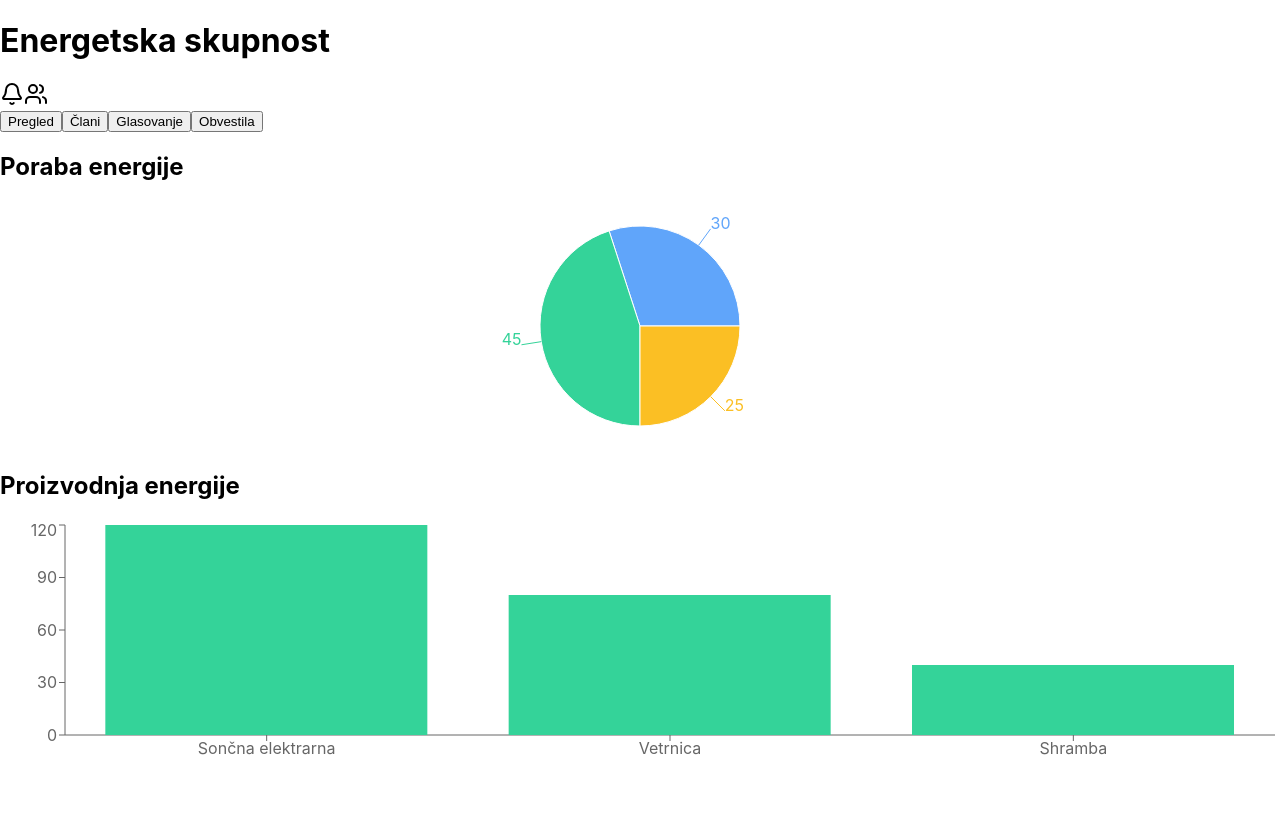
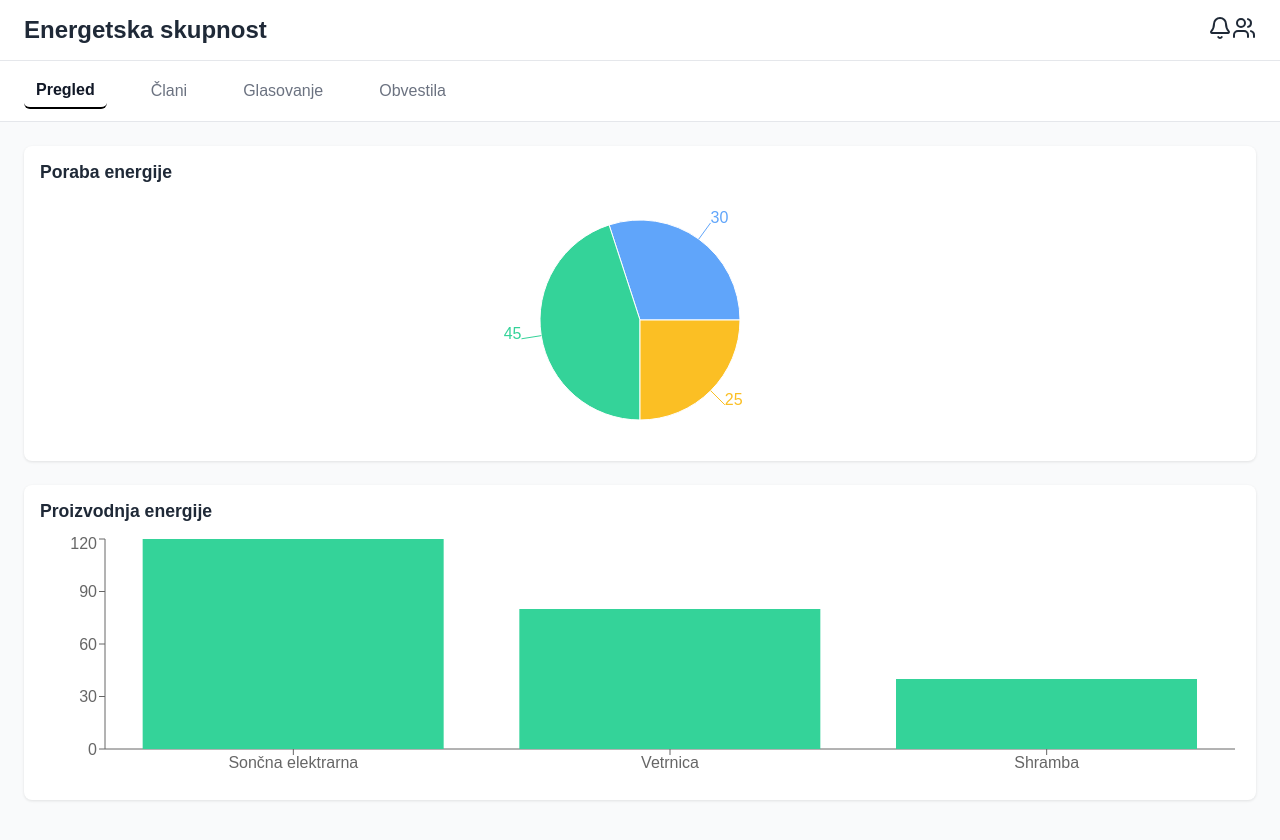
Before and after one commit to MBevc/eneskupnost, a React (Create React App) app: page / in a window 1280 px wide. Shown: the top 840 px of the page. Before the commit the page ends 800 px from the top, so only its background shows below. Built offline with nearby package versions, Linux system fonts and the light colour scheme.

Commit message:
react with css

```diff
--- a/src/App.css
+++ b/src/App.css
@@ -1,38 +1,109 @@
-.App {
-  text-align: center;
+/* Reset osnovnih margin/padding */
+body, h1, h2, h3, p, ul {
+  margin: 0;
+  padding: 0;
 }
 
-.App-logo {
-  height: 40vmin;
-  pointer-events: none;
+body {
+  font-family: Arial, sans-serif;
+  background-color: #f9fafb; /* svetlo siva */
+  color: #1f2937; /* temno siva */
 }
 
-@media (prefers-reduced-motion: no-preference) {
-  .App-logo {
-    animation: App-logo-spin infinite 20s linear;
-  }
+/* Header */
+header {
+  padding: 16px 24px;
+  border-bottom: 1px solid #e5e7eb;
+  background-color: #ffffff;
+  display: flex;
+  justify-content: space-between;
+  align-items: center;
 }
 
-.App-header {
-  background-color: #282c34;
-  min-height: 100vh;
-  display: flex;
-  flex-direction: column;
-  align-items: center;
-  justify-content: center;
-  font-size: calc(10px + 2vmin);
-  color: white;
+header h1 {
+  font-size: 1.5rem;
+  font-weight: bold;
 }
 
-.App-link {
-  color: #61dafb;
+/* Navigacija */
+nav {
+  display: flex;
+  gap: 24px;
+  padding: 12px 24px;
+  border-bottom: 1px solid #e5e7eb;
+  background-color: #ffffff;
 }
 
-@keyframes App-logo-spin {
-  from {
-    transform: rotate(0deg);
-  }
-  to {
-    transform: rotate(360deg);
-  }
+nav button {
+  background: none;
+  border: none;
+  padding-bottom: 8px;
+  cursor: pointer;
+  font-size: 1rem;
+  color: #6b7280; /* siva */
 }
+
+nav button.active {
+  border-bottom: 2px solid #000000;
+  font-weight: bold;
+  color: #111827;
+}
+
+/* Glavna vsebina */
+main {
+  padding: 24px;
+}
+
+/* Karte / sekcije */
+.card {
+  background-color: #ffffff;
+  padding: 16px;
+  border-radius: 8px;
+  box-shadow: 0 1px 3px rgba(0,0,0,0.1);
+  margin-bottom: 24px;
+}
+
+.card h2 {
+  font-size: 1.1rem;
+  margin-bottom: 12px;
+  font-weight: 600;
+}
+
+/* Seznami */
+ul {
+  list-style: none;
+}
+
+ul li {
+  margin-bottom: 8px;
+}
+
+/* Gumbi */
+button {
+  font-size: 0.9rem;
+  padding: 8px 12px;
+  border-radius: 6px;
+  cursor: pointer;
+}
+
+button.primary {
+  background-color: #3b82f6;
+  color: white;
+  border: none;
+}
+
+button.success {
+  background-color: #10b981;
+  color: white;
+  border: none;
+}
+
+button.danger {
+  background-color: #ef4444;
+  color: white;
+  border: none;
+}
+
+button + button {
+  margin-left: 8px;
+}
--- a/src/App.js
+++ b/src/App.js
@@ -1,4 +1,3 @@
-import logo from './logo.svg';
 import './App.css';
 import EnergetskaSkupnostApp from "./energetska_skupnost_ui";
 
--- a/src/energetska_skupnost_ui.jsx
+++ b/src/energetska_skupnost_ui.jsx
@@ -12,34 +12,30 @@ import {
   ResponsiveContainer,
 } from "recharts";
 import { Users, Bell, CheckSquare } from "lucide-react";
+import "./App.css";
 
 export default function EnergetskaSkupnostApp() {
   const [activeTab, setActiveTab] = useState("pregled");
-
   const COLORS = ["#60a5fa", "#34d399", "#fbbf24"];
 
   return (
-    <div className="min-h-screen bg-gray-50 text-gray-900">
+    <div>
       {/* Header */}
-      <header className="p-6 border-b bg-white flex justify-between items-center">
-        <h1 className="text-2xl font-bold">Energetska skupnost</h1>
-        <div className="flex gap-4">
+      <header>
+        <h1>Energetska skupnost</h1>
+        <div>
           <Bell />
           <Users />
         </div>
       </header>
 
-      {/* Navigacija zavihkov */}
-      <nav className="flex gap-6 px-6 py-3 border-b bg-white">
+      {/* Navigacija */}
+      <nav>
         {["pregled", "clani", "glasovanje", "obvestila"].map((tab) => (
           <button
             key={tab}
             onClick={() => setActiveTab(tab)}
-            className={`pb-2 border-b-2 ${
-              activeTab === tab
-                ? "border-black font-semibold"
-                : "border-transparent text-gray-500"
-            }`}
+            className={activeTab === tab ? "active" : ""}
           >
             {tab === "pregled" && "Pregled"}
             {tab === "clani" && "Člani"}
@@ -49,12 +45,12 @@ export default function EnergetskaSkupnostApp() {
         ))}
       </nav>
 
-      {/* Vsebina zavihkov */}
-      <main className="p-6">
+      {/* Vsebina */}
+      <main>
         {activeTab === "pregled" && (
-          <div className="grid grid-cols-1 md:grid-cols-2 gap-6">
-            <div className="bg-white p-4 rounded shadow">
-              <h2 className="text-lg font-semibold mb-2">Poraba energije</h2>
+          <div className="grid">
+            <div className="card">
+              <h2>Poraba energije</h2>
               <ResponsiveContainer width="100%" height={250}>
                 <PieChart>
                   <Pie
@@ -65,7 +61,7 @@ export default function EnergetskaSkupnostApp() {
                     label
                   >
                     {data.poraba.map((entry, index) => (
-                      <Cell key={`cell-${index}`} fill={COLORS[index]} />
+                      <Cell key={index} fill={COLORS[index]} />
                     ))}
                   </Pie>
                   <Tooltip />
@@ -73,8 +69,8 @@ export default function EnergetskaSkupnostApp() {
               </ResponsiveContainer>
             </div>
 
-            <div className="bg-white p-4 rounded shadow">
-              <h2 className="text-lg font-semibold mb-2">Proizvodnja energije</h2>
+            <div className="card">
+              <h2>Proizvodnja energije</h2>
               <ResponsiveContainer width="100%" height={250}>
                 <BarChart data={data.proizvodnja}>
                   <XAxis dataKey="name" />
@@ -88,42 +84,34 @@ export default function EnergetskaSkupnostApp() {
         )}
 
         {activeTab === "clani" && (
-          <div className="bg-white p-4 rounded shadow">
-            <h2 className="text-lg font-semibold flex items-center gap-2 mb-4">
-              <Users size={20} /> Člani skupnosti
-            </h2>
-            <ul className="space-y-2">
+          <div className="card">
+            <h2>Člani skupnosti</h2>
+            <ul>
               {data.clani.map((clan) => (
                 <li key={clan.id}>
                   {clan.ime} – delež: {clan.delez}
                 </li>
               ))}
             </ul>
-            <button className="mt-4 px-3 py-2 bg-blue-500 text-white rounded">
-              Dodaj člana
-            </button>
+            <button className="primary">Dodaj člana</button>
           </div>
         )}
 
         {activeTab === "glasovanje" && (
-          <div className="bg-white p-4 rounded shadow space-y-4">
-            <h2 className="text-lg font-semibold flex items-center gap-2 mb-4">
-              <CheckSquare size={20} /> Glasovanje
-            </h2>
+          <div className="card">
+            <h2>Glasovanje</h2>
             {data.glasovanja.map((glas) => (
-              <div key={glas.id} className="border p-3 rounded">
-                <p className="mb-2">{glas.predlog}</p>
+              <div key={glas.id} className="card">
+                <p>{glas.predlog}</p>
                 {glas.status === "odprto" ? (
                   <div>
-                    <button className="px-3 py-2 bg-green-500 text-white rounded mr-2">
-                      DA
-                    </button>
-                    <button className="px-3 py-2 bg-red-500 text-white rounded">
-                      NE
-                    </button>
+                    <button className="success">DA</button>
+                    <button className="danger">NE</button>
                   </div>
                 ) : (
-                  <p className="text-sm text-gray-500">Glasovanje zaključeno</p>
+                  <p style={{ color: "#6b7280", fontSize: "0.9rem" }}>
+                    Glasovanje zaključeno
+                  </p>
                 )}
               </div>
             ))}
@@ -131,11 +119,9 @@ export default function EnergetskaSkupnostApp() {
         )}
 
         {activeTab === "obvestila" && (
-          <div className="bg-white p-4 rounded shadow">
-            <h2 className="text-lg font-semibold flex items-center gap-2 mb-4">
-              <Bell size={20} /> Obvestila
-            </h2>
-            <ul className="list-disc pl-6 space-y-1">
+          <div className="card">
+            <h2>Obvestila</h2>
+            <ul>
               {data.obvestila.map((o, index) => (
                 <li key={index}>{o}</li>
               ))}
--- a/src/index.js
+++ b/src/index.js
@@ -2,7 +2,7 @@ import React from 'react';
 import ReactDOM from 'react-dom/client';
 import './index.css';
 import App from './App';
-import reportWebVitals from './reportWebVitals';
+
 
 const root = ReactDOM.createRoot(document.getElementById('root'));
 root.render(
@@ -14,4 +14,3 @@ root.render(
 // If you want to start measuring performance in your app, pass a function
 // to log results (for example: reportWebVitals(console.log))
 // or send to an analytics endpoint. Learn more: https://bit.ly/CRA-vitals
-reportWebVitals();
--- a/src/reportWebVitals.js
+++ /dev/null
@@ -1,13 +0,0 @@
-const reportWebVitals = onPerfEntry => {
-  if (onPerfEntry && onPerfEntry instanceof Function) {
-    import('web-vitals').then(({ getCLS, getFID, getFCP, getLCP, getTTFB }) => {
-      getCLS(onPerfEntry);
-      getFID(onPerfEntry);
-      getFCP(onPerfEntry);
-      getLCP(onPerfEntry);
-      getTTFB(onPerfEntry);
-    });
-  }
-};
-
-export default reportWebVitals;
```
Also changed, not shown: src/setupTests.js (deleted, +0 -5 lines), src/logo.svg (deleted), 1 other file (tests, documents, lock files or other folders).
